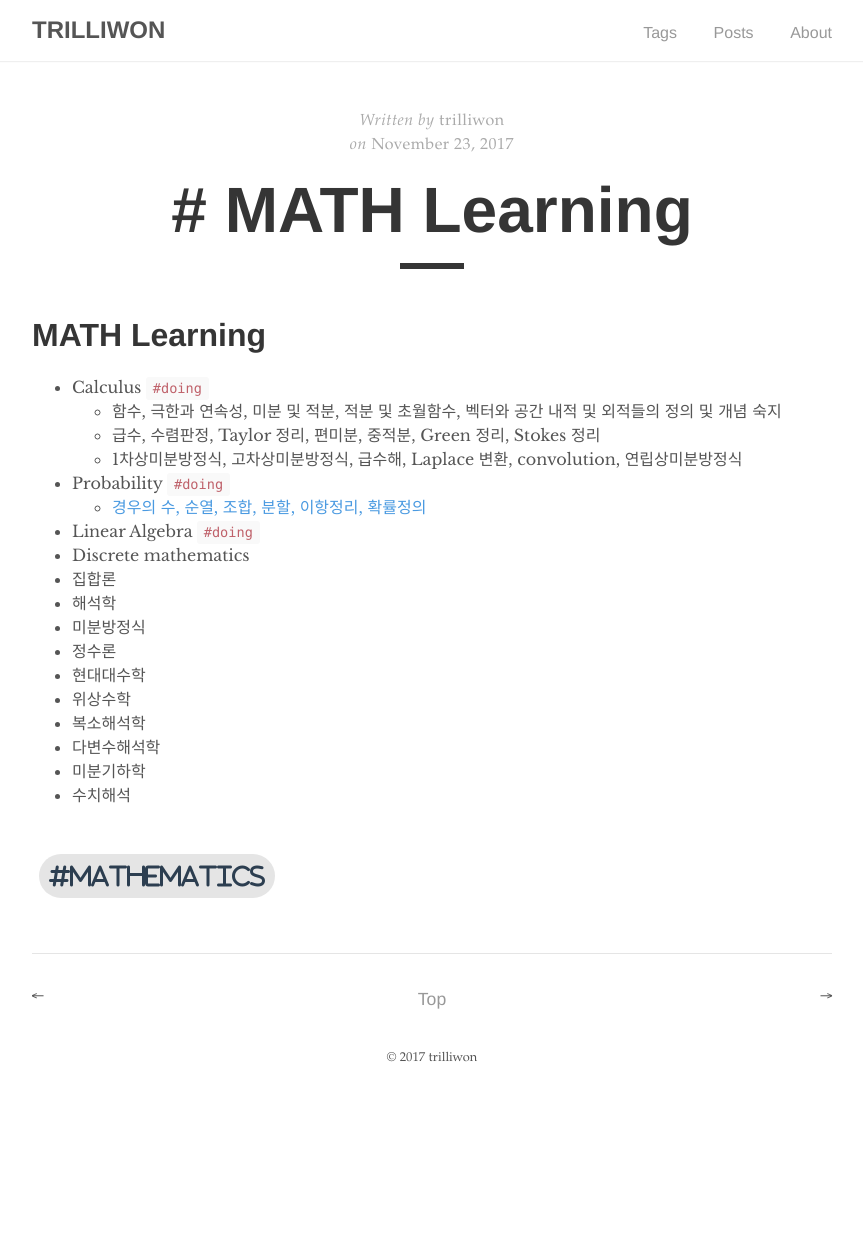
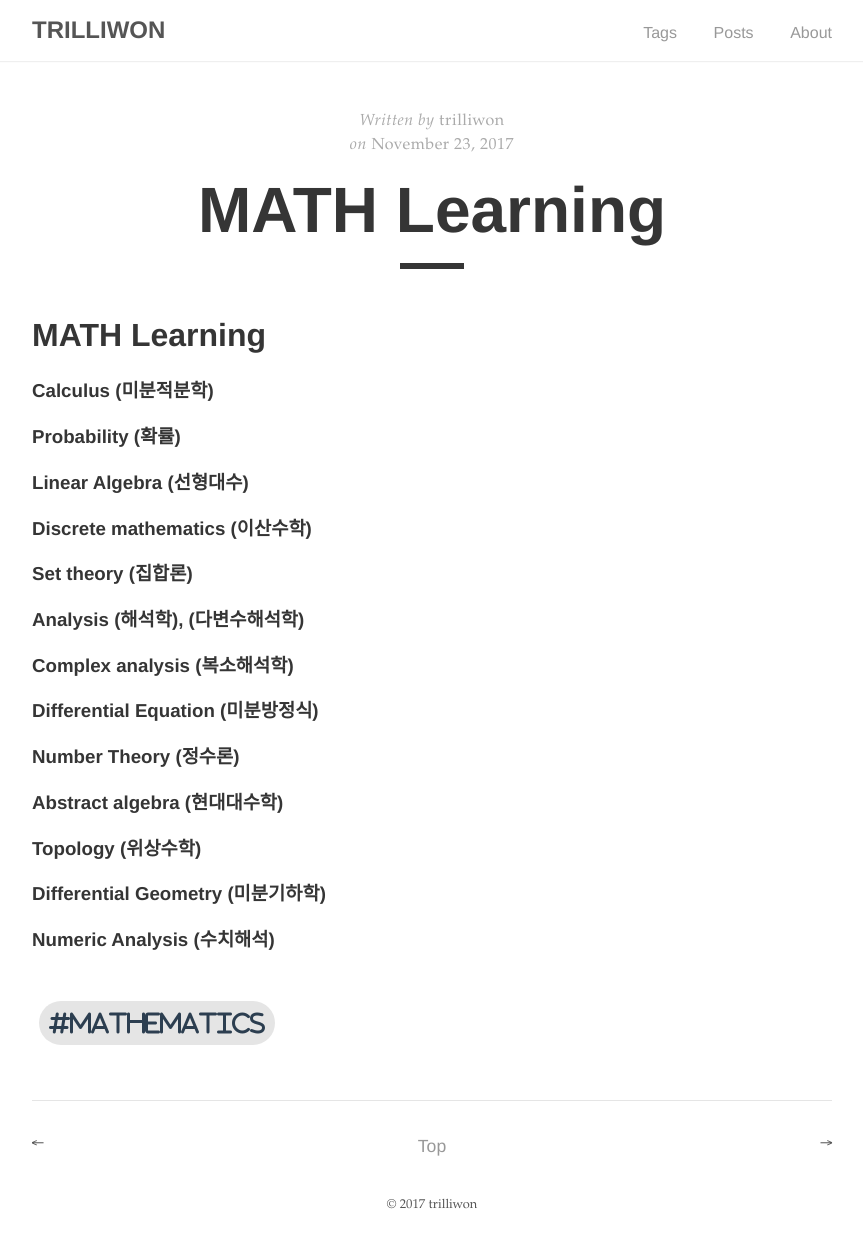
Before and after one commit to trilliwon/ABL, a Jekyll site: the page built from _posts/2017-11-21-math-learning.md, in a window 1280 px wide. Shown: the whole page, without its empty margins (208-1071 px from the left). Built offline with Jekyll 4.4.1, drawn with Linux system fonts in a browser that asks for light colours; nearby versions of some CDN libraries; before the commit the page ends 1101 px from its top, so only the background shows below that.

Commit message:
Thu Dec 28 10:46:03 KST 2017

```diff
--- a/_posts/2017-11-21-math-learning.md
+++ b/_posts/2017-11-21-math-learning.md
@@ -1,27 +1,22 @@
 ---
 layout: post
-title:  "# MATH Learning"
+title:  "MATH Learning"
 date:   2017-11-23 15:50:00 +0900
-tag: Mathematics
+tags: [Mathematics]
 ---
 
 # MATH Learning
 
-- Calculus `#doing`
-  - 함수, 극한과 연속성, 미분 및 적분, 적분 및 초월함수, 벡터와 공간 내적 및 외적들의 정의 및 개념 숙지
-  - 급수, 수렴판정, Taylor 정리, 편미분, 중적분, Green 정리, Stokes 정리
-  - 1차상미분방정식, 고차상미분방정식, 급수해, Laplace 변환, convolution, 연립상미분방정식
-- Probability `#doing`
-  - [경우의 수, 순열, 조합, 분할, 이항정리, 확률정의](http://www.trilliwon.com/blog/2017-11-21/probability-01-and-02)
-- Linear Algebra `#doing`
-- Discrete mathematics
-- 집합론
-- 해석학
-- 미분방정식
-- 정수론
-- 현대대수학
-- 위상수학
-- 복소해석학
-- 다변수해석학
-- 미분기하학
-- 수치해석
+### Calculus (미분적분학)
+### Probability (확률)
+### Linear Algebra (선형대수)
+### Discrete mathematics (이산수학)
+### Set theory (집합론)
+### Analysis (해석학), (다변수해석학)
+### Complex analysis (복소해석학)
+### Differential Equation (미분방정식)
+### Number Theory (정수론)
+### Abstract algebra (현대대수학)
+### Topology (위상수학)
+### Differential Geometry (미분기하학)
+### Numeric Analysis (수치해석)
```
